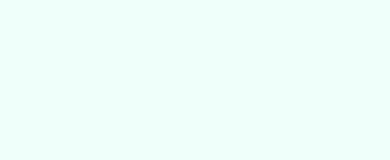
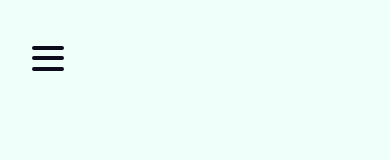
Before and after one commit to JaidenRM/jrm-home, a React (Create React App) app: page / in a window 390 px wide. Shown: the top 160 px of the page. Built offline with nearby package versions, Linux system fonts and the light colour scheme.

Commit message:
-- Hamburger menu component is done

```diff
--- a/src/App.tsx
+++ b/src/App.tsx
@@ -2,6 +2,7 @@ import React from 'react';
 import { ThemeProvider } from 'styled-components';
 import { GlobalStyles } from './assets/css_in_js/globalStyle';
 import { Theme } from './assets/css_in_js/theme';
+import { MyHamburgerMenu } from './components/HamburgerMenu/MyHamburgerMenu';
 import { MyWheelMenu } from './components/MyWheelMenu';
 
 function App() {
@@ -9,6 +10,7 @@ function App() {
     <ThemeProvider theme={Theme}>
       <>
         <GlobalStyles/>
+        <MyHamburgerMenu/>
         <MyWheelMenu/>
       </>
     </ThemeProvider>
--- /dev/null
+++ b/src/components/HamburgerMenu/MyHamburger.tsx
@@ -0,0 +1,62 @@
+import styled from 'styled-components';
+
+const StyledBurger = styled.button`
+    position: absolute;
+    top: 5%;
+    left: 2rem;
+    display: flex;
+    flex-direction: column;
+    justify-content: space-around;
+    width: 2rem;
+    height: 2rem;
+    background: transparent;
+    border: none;
+    cursor: pointer;
+    padding: 0;
+    z-index: 10;
+
+    &:focus {
+        outline: none;
+    }
+
+    div {
+        width: 2rem;
+        height: 0.25rem;
+        background: ${(props) => props.isOpen ? props.theme.primaryLight : props.theme.primaryDark };
+        border-radius: 10px;
+        transition: all 0.3s linear;
+        position: relative;
+        transform-origin: 1px;
+
+        :first-child {
+            transform: ${(props: IHamburgerProps) => props.isOpen ? 'rotate(45deg)' : 'rotate(0)'};
+          }
+
+          :nth-child(2) {
+            opacity: ${(props: IHamburgerProps) => props.isOpen ? '0' : '1'};
+            transform: ${(props: IHamburgerProps) => props.isOpen ? 'translateX(20px)' : 'translateX(0)'};
+          }
+
+          :nth-child(3) {
+            transform: ${(props: IHamburgerProps) => props.isOpen ? 'rotate(-45deg)' : 'rotate(0)'};
+          }
+    }
+`;
+
+interface IHamburgerProps {
+    isOpen: boolean,
+    setIsOpen: (isOpen: boolean) => void
+}
+
+export const MyHamburger = (props: IHamburgerProps) => {
+    return(
+        <StyledBurger
+            {...props}
+            onClick={() => props.setIsOpen(!props.isOpen)}
+        >
+            <div/>
+            <div/>
+            <div/>
+        </StyledBurger>
+    );
+}
--- /dev/null
+++ b/src/components/HamburgerMenu/MyHamburgerMenu.tsx
@@ -0,0 +1,21 @@
+import React, { useState } from 'react';
+import { MyHamburger } from './MyHamburger';
+import { MySideMenu } from './MySideMenu';
+
+export const MyHamburgerMenu = () => {
+    //hooks
+    const [isOpen, setIsOpen] = useState(false);
+
+    //render
+    return (
+        <>
+            <MyHamburger
+                isOpen={isOpen}
+                setIsOpen={setIsOpen}
+            />
+            <MySideMenu
+                isOpen={isOpen}
+            />
+        </>
+    );
+}
--- /dev/null
+++ b/src/components/HamburgerMenu/MySideMenu.tsx
@@ -0,0 +1,63 @@
+import styled from 'styled-components';
+
+const StyledMenu = styled.nav`
+    display: flex;
+    flex-direction: column;
+    justify-content: center;
+    background: ${({ theme }) => theme.primaryDark};
+    height: 100vh;
+    text-align: left;
+    padding: 2rem;
+    position: absolute;
+    top: 0;
+    left: 0;
+    transition: transform 0.3s ease-in-out;
+    transform: ${(props: IMenuProps) => props.isOpen ? 'translateX(0)' : 'translateX(-100%)'};
+
+    @media (max-width: ${({ theme }) => theme.mobile}) {
+        width: 100%;
+    }
+
+    a {
+        font-size: 2rem;
+        text-transform: uppercase;
+        padding: 2rem 0;
+        font-weight: bold;
+        letter-spacing: 0.5rem;
+        color: ${({ theme }) => theme.primaryLight};
+        text-decoration: none;
+        transition: color 0.3s linear;
+
+        @media (max-width: ${({ theme }) => theme.mobile}) {
+            font-size: 1.5rem;
+            text-align: center;
+        }
+
+        &:hover {
+            color: ${({ theme }) => theme.primaryHover};
+        }
+    }
+`;
+
+interface IMenuProps {
+    isOpen: boolean
+}
+
+export const MySideMenu = (props: IMenuProps) => {
+    return (
+        <StyledMenu {...props}>
+            <a href="/">
+                <span role="img" aria-label="about us">&#x1f481;&#x1f3fb;&#x200d;&#x2642;&#xfe0f;</span>
+                About us
+            </a>
+            <a href="/">
+                <span role="img" aria-label="price">&#x1f4b8;</span>
+                Pricing
+                </a>
+            <a href="/">
+                <span role="img" aria-label="contact">&#x1f4e9;</span>
+                Contact
+                </a>
+        </StyledMenu>
+    );
+}
--- a/src/components/MyHamburgerMenu.tsx
+++ /dev/null
@@ -1,3 +0,0 @@
-export const MyHamburgerMenu = () => {
-    return null;
-}
--- a/src/components/MyWheelMenu.tsx
+++ b/src/components/MyWheelMenu.tsx
@@ -13,17 +13,17 @@ import { WheelMenuOption } from "../models/WheelMenuOption";
  *  - z = x + y
  ********************************************************/
 
-interface WheelMenuProps {
+interface IWheelMenuProps {
     options: WheelMenuOption[],
     innerHoleCoverage: number,
 }
 
-const defaultProps: WheelMenuProps = {
+const defaultProps: IWheelMenuProps = {
     options: PieChartData,
     innerHoleCoverage: 50,
 }
 
-export const MyWheelMenu = (props: WheelMenuProps) => {
+export const MyWheelMenu = (props: IWheelMenuProps) => {
     const outerData: DataEntry[] = [];
     const lineWidth: number = Math.max(100 - props.innerHoleCoverage, 0);
 
```
Also changed, not shown: src/components/MyHamburger.tsx (deleted, +0 -9 lines).
